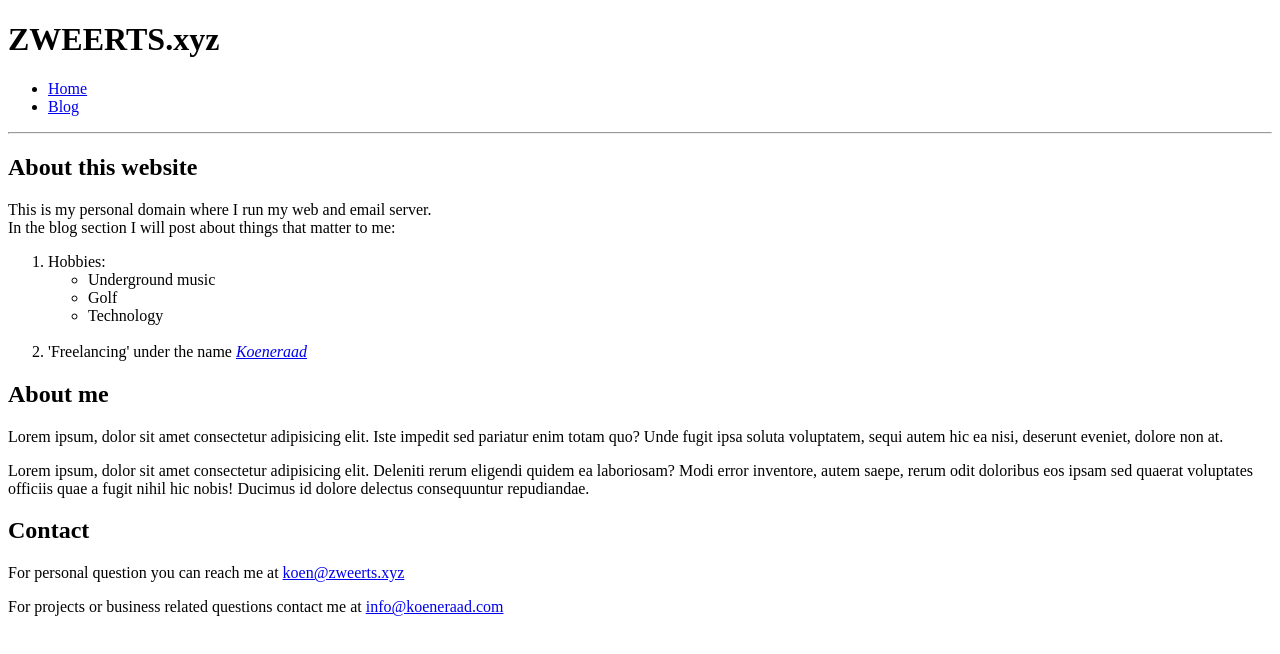
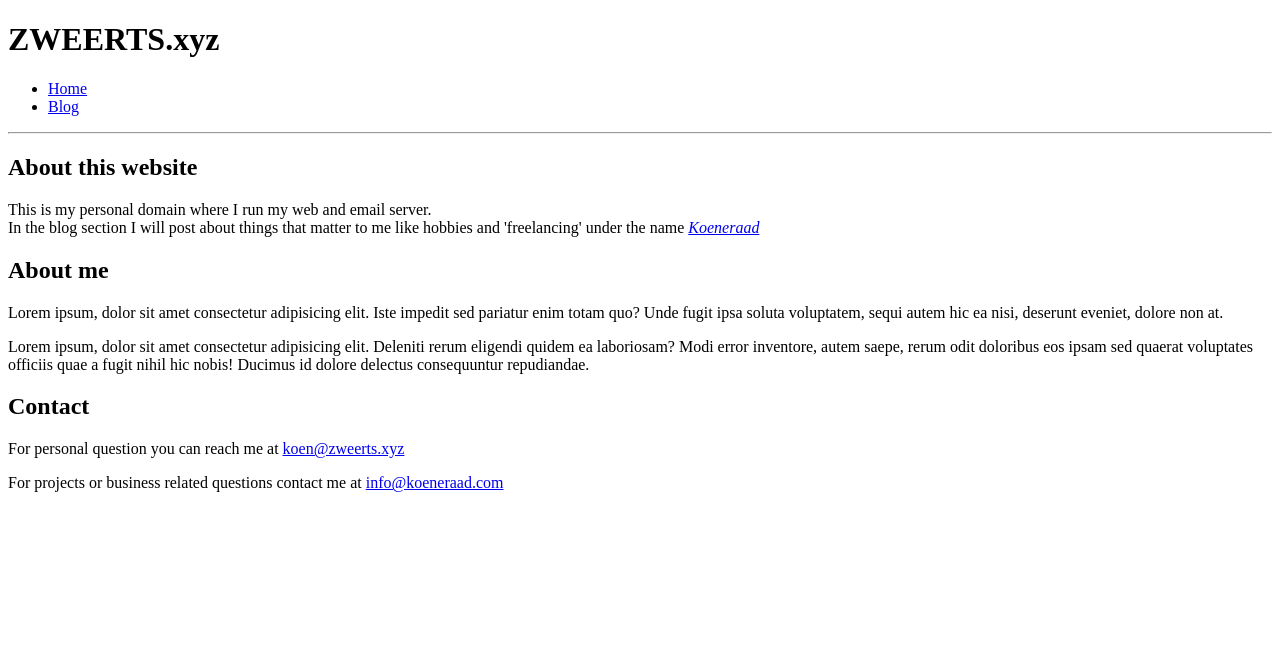
Before and after one commit to kanovic/zweerts.xyz, a Next.js app: page / in a window 1280 px wide. Shown: the top 654 px of the page. Built offline with nearby package versions, Linux system fonts and the light colour scheme.

Commit message:
remove demo posts and categories

```diff
--- a/categories/golf.json
+++ /dev/null
@@ -1,4 +0,0 @@
-{
-  "subject": "Golf",
-  "description": "My progress and thoughts about understanding golf techniques."
-}
--- a/categories/music.json
+++ /dev/null
@@ -1,4 +0,0 @@
-{
-  "subject": "Music",
-  "description": "All aobut underground music."
-}
--- a/pages/index.jsx
+++ b/pages/index.jsx
@@ -9,26 +9,11 @@ export default function Home() {
       <p>
         This is my personal domain where I run my web and email server.
         <br />
-        In the blog section I will post about things that matter to me:
-        <br />
-        <ol>
-          <li>
-            Hobbies:
-            <br />
-            <ul>
-              <li>Underground music</li>
-              <li>Golf</li>
-              <li>Technology</li>
-            </ul>
-          </li>
-          <br />
-          <li>
-            {"'"}Freelancing{"'"} under the name{' '}
-            <a href="https://koeneraad.com" target={'_blank'} rel="noreferrer">
-              <em>Koeneraad</em>
-            </a>
-          </li>
-        </ol>
+        In the blog section I will post about things that matter to me like
+        hobbies and {"'"}freelancing{"'"} under the name{' '}
+        <a href="https://koeneraad.com" target={'_blank'} rel="noreferrer">
+          <em>Koeneraad</em>
+        </a>
       </p>
       <h2>About me</h2>
       <p>
```
Also changed, not shown: posts/handicap-progress.md (deleted, +0 -9 lines), posts/my-youtube-channel.md (deleted, +0 -9 lines).
